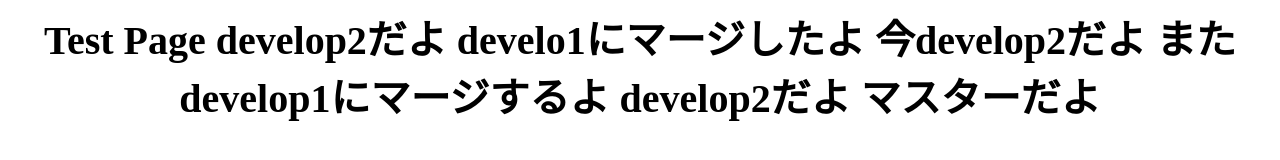
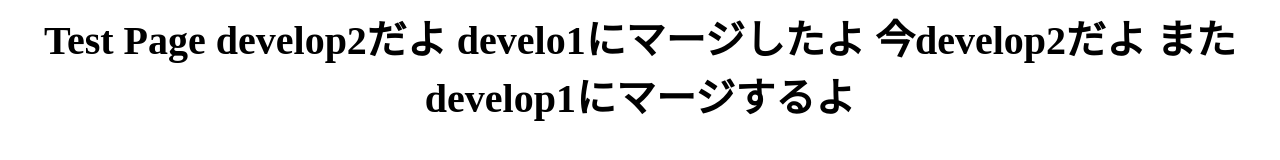
Before and after one commit to pug182/test001, a plain HTML site: page index.html in a window 1280 px wide. Drawn offline with Linux system fonts and the light colour scheme.

Commit message:
Develop1 2 (#3)
* 再度deve2

* develop1-2

```diff
--- a/index.html
+++ b/index.html
@@ -5,8 +5,8 @@ Test Page develop2だよ
 develo1にマージしたよ
 今develop2だよ
 またdevelop1にマージするよ
-develop2だよ
-マスターだよ
+
+
 </div>
 </body>
 </html>
```
